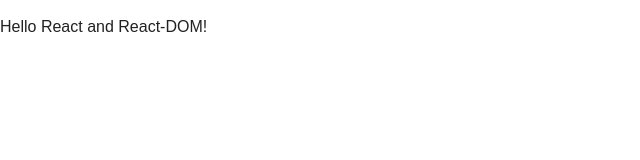
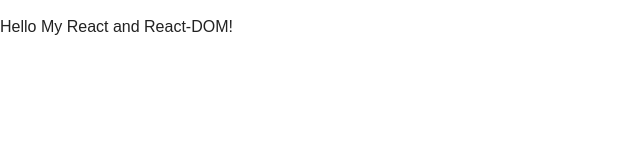
Before and after one commit to sc0ttwad3/react-webpack-boilerplate, a React app: page / in a window 1280 px wide. Shown: the top 160 px of the page, without its empty margins (0-640 px from the left). Built offline with nearby package versions, Linux system fonts and the light colour scheme.

Commit message:
Dynamic test data updates

```diff
--- a/package.json
+++ b/package.json
@@ -26,6 +26,8 @@
     "babel-preset-react": "^6.11.1",
     "babel-preset-stage-0": "^6.5.0",
     "babel-runtime": "^6.9.2",
+    "browser-sync": "^2.13.0",
+    "browser-sync-webpack-plugin": "^1.1.0",
     "eslint": "^2.13.1",
     "eslint-loader": "^1.3.0",
     "eslint-plugin-lodash-fp": "^1.3.0",
--- a/src/App.js
+++ b/src/App.js
@@ -4,6 +4,6 @@
 
 export default class App extends React.Component {
   render() {
-    return <p>Hello React and React-DOM!</p>
+    return <p>Hello My React and React-DOM!</p>
   }
 }
--- a/src/index.js
+++ b/src/index.js
@@ -8,4 +8,4 @@
 ReactDOM.render(<App />, document.getElementById('root'));
 
 // Verify ES2016
-console.log(`2 + 2 is ${2+2}`);
+console.log(`2 + 5 is ${2+5}`);
```
